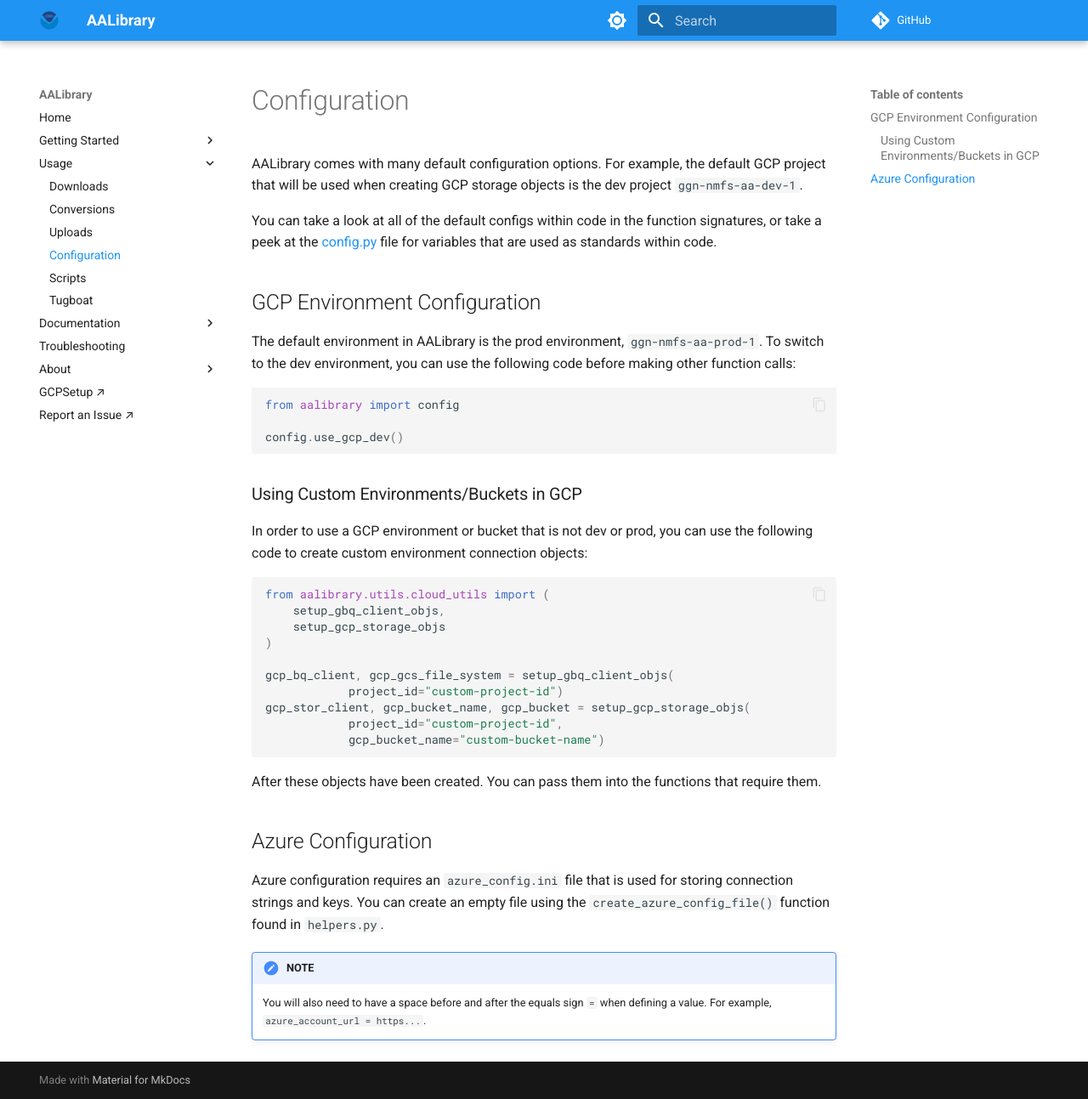
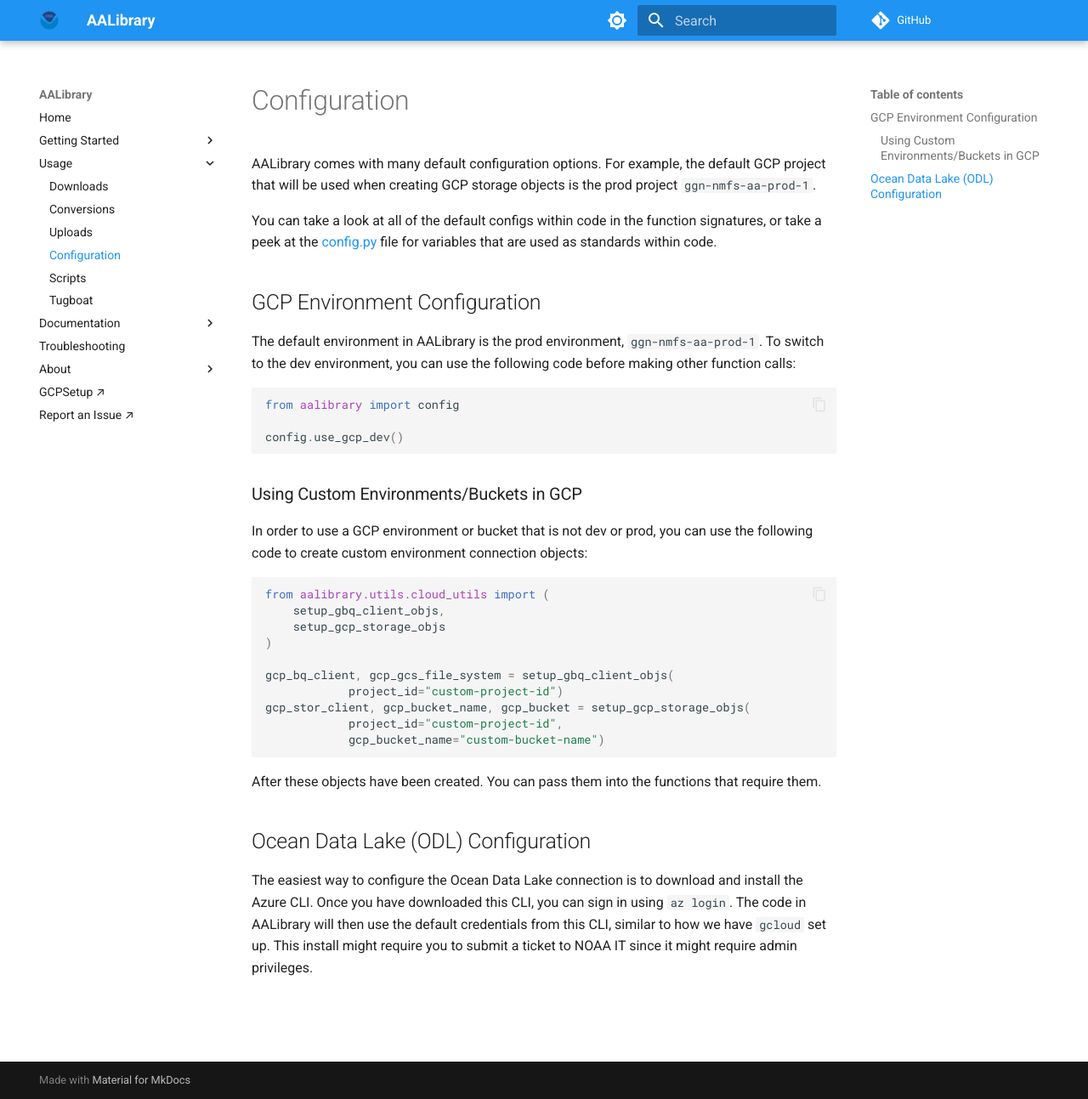
Before and after one commit to nmfs-ost/AA-SI_aalibrary, an MkDocs documentation site: the page built from docs/usage/configuration.md, in a window 1280 px wide and 1293 px high. Shown: the whole window at 85% size. Built offline with MkDocs 1.6.1 and Material for MkDocs 9.7.7, drawn with Linux system fonts in a browser that asks for light colours; comment, search, counter and statistics services are not loaded.

Commit message:
add: config for ODL using ADC and AZ CLI

```diff
--- a/docs/usage/configuration.md
+++ b/docs/usage/configuration.md
@@ -1,6 +1,6 @@
 # Configuration
 
-AALibrary comes with many default configuration options. For example, the default GCP project that will be used when creating GCP storage objects is the dev project `ggn-nmfs-aa-dev-1`.
+AALibrary comes with many default configuration options. For example, the default GCP project that will be used when creating GCP storage objects is the prod project `ggn-nmfs-aa-prod-1`.
 
 You can take a look at all of the default configs within code in the function signatures, or take a peek at the [config.py](https://github.com/nmfs-ost/AA-SI_aalibrary/blob/main/src/aalibrary/config.py) file for variables that are used as standards within code.
 
@@ -33,9 +33,6 @@
 
 After these objects have been created. You can pass them into the functions that require them.
 
-## Azure Configuration
+## Ocean Data Lake (ODL) Configuration
 
-Azure configuration requires an `azure_config.ini` file that is used for storing connection strings and keys. You can create an empty file using the `create_azure_config_file()` function found in `helpers.py`.
-
-!!! note "NOTE"
-    You will also need to have a space before and after the equals sign `=` when defining a value. For example, `azure_account_url = https...`.
+The easiest way to configure the Ocean Data Lake connection is to download and install the Azure CLI. Once you have downloaded this CLI, you can sign in using `az login`. The code in AALibrary will then use the default credentials from this CLI, similar to how we have `gcloud` set up. This install might require you to submit a ticket to NOAA IT since it might require admin privileges.
```
